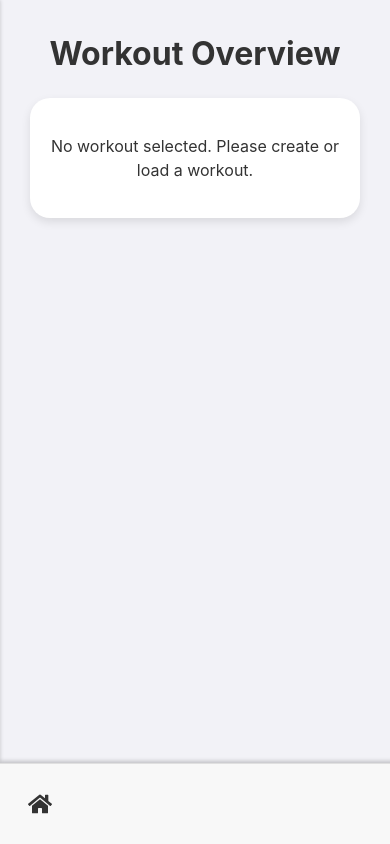
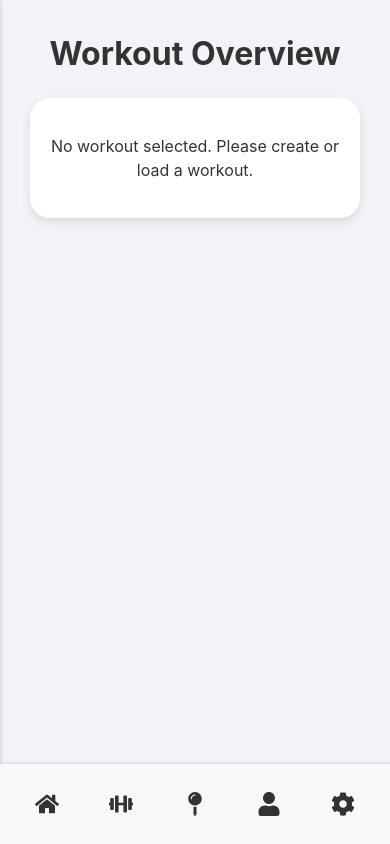
Before and after one commit to Jararered/fitness-framework, a React (Vite) app: page / in a window 390 px wide. Built offline with nearby package versions, Linux system fonts and the light colour scheme.

Commit message:
Update DockBar styles and structure; increase height, adjust padding, and improve responsiveness

```diff
--- a/src/components/DockBar.css
+++ b/src/components/DockBar.css
@@ -1,21 +1,30 @@
-/* Styles for the dockbar */
 .dockbar {
+    /*use width of page using modern metrics*/
+    box-sizing: border-box;
     width: 100%;
-    height: 60px;
+    height: 80px;
+    padding: 0px 10px;
+
     background-color: #f8f8f8;
     color: #333;
-    padding: 10px;
-    box-shadow: 0 -2px 4px rgba(0, 0, 0, 0.2);
-    border-top: 1px solid #e0e0e0;
+    box-shadow: 0 0 4px rgba(0, 0, 0, 0.2);
+
     z-index: 1000;
     position: fixed;
+
+    /* position at the bottom */
     bottom: 0;
-    display: none;
+
+    transition: 0.3s;
+
+    display: flex;
+    justify-content: space-around;
+    align-items: center;
 }
 
-/* Show dockbar on small screens */
-@media (max-width: 768px) {
+@media (min-width: 768px) {
     .dockbar {
-        display: flex;
+        transform: translateY(100%);
+        transition: 0.3s;
     }
 }
--- a/src/components/DockBar.tsx
+++ b/src/components/DockBar.tsx
@@ -20,13 +20,11 @@ const DockBar: React.FC<DockBarProps> = ({ onNavigate }) => {
 
     return (
         <div className="dockbar">
-            <ul>
-                <HomeButton onClick={() => handleNavigate('todays-workout')} isCollapsed={true} />
-                <WorkoutButton onClick={() => handleNavigate('workout-builder')} isCollapsed={true} />
-                <GymButton onClick={() => handleNavigate('equipment')} isCollapsed={true} />
-                <ProfileButton onClick={() => handleNavigate('workout-profile')} isCollapsed={true} />
-                <SettingsButton onClick={() => handleNavigate('settings')} isCollapsed={true} />
-            </ul>
+            <HomeButton onClick={() => handleNavigate('home')} isCollapsed={true} />
+            <WorkoutButton onClick={() => handleNavigate('workout')} isCollapsed={true} />
+            <GymButton onClick={() => handleNavigate('gym-equipment')} isCollapsed={true} />
+            <ProfileButton onClick={() => handleNavigate('profile')} isCollapsed={true} />
+            <SettingsButton onClick={() => handleNavigate('settings')} isCollapsed={true} />
         </div>
     );
 };
```
